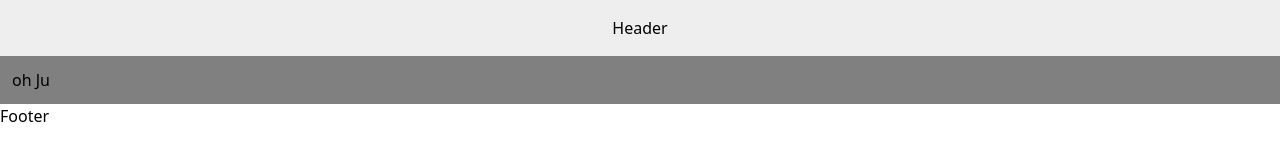
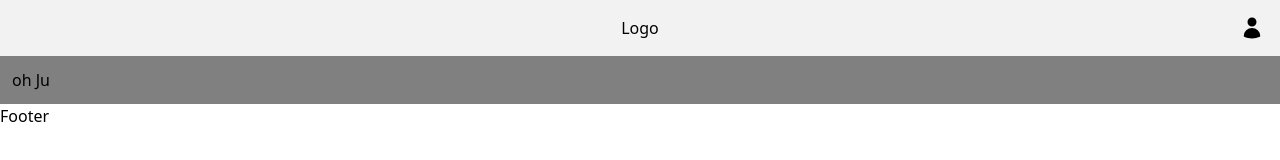
Before and after one commit to ehfdl/OHZU, a Next.js app: page / in a window 1280 px wide. Shown: the top 160 px of the page. Built offline with nearby package versions, Linux system fonts and the light colour scheme.

Commit message:
💄 Design : Header frame
- Header 기본 WireFrame을 만들었습니다.

```diff
--- a/components/header.tsx
+++ b/components/header.tsx
@@ -1,5 +1,25 @@
 const Header = () => {
-  return <div className="flex justify-center p-4 bg-[#eee]">Header</div>;
+  return (
+    <div className="container flex justify-between  p-4 bg-[#f2f2f2]">
+      <div className="emptyBox w-24 "></div>
+      <div className="Logo">Logo</div>
+      <div className="iconWrap w-24 flex justify-end">
+        <svg
+          fill="currentColor"
+          viewBox="0 0 24 24"
+          xmlns="http://www.w3.org/2000/svg"
+          aria-hidden="true"
+          className="w-6 h-6"
+        >
+          <path
+            clipRule="evenodd"
+            fillRule="evenodd"
+            d="M7.5 6a4.5 4.5 0 119 0 4.5 4.5 0 01-9 0zM3.751 20.105a8.25 8.25 0 0116.498 0 .75.75 0 01-.437.695A18.683 18.683 0 0112 22.5c-2.786 0-5.433-.608-7.812-1.7a.75.75 0 01-.437-.695z"
+          ></path>
+        </svg>
+      </div>
+    </div>
+  );
 };
 
 export default Header;
```
